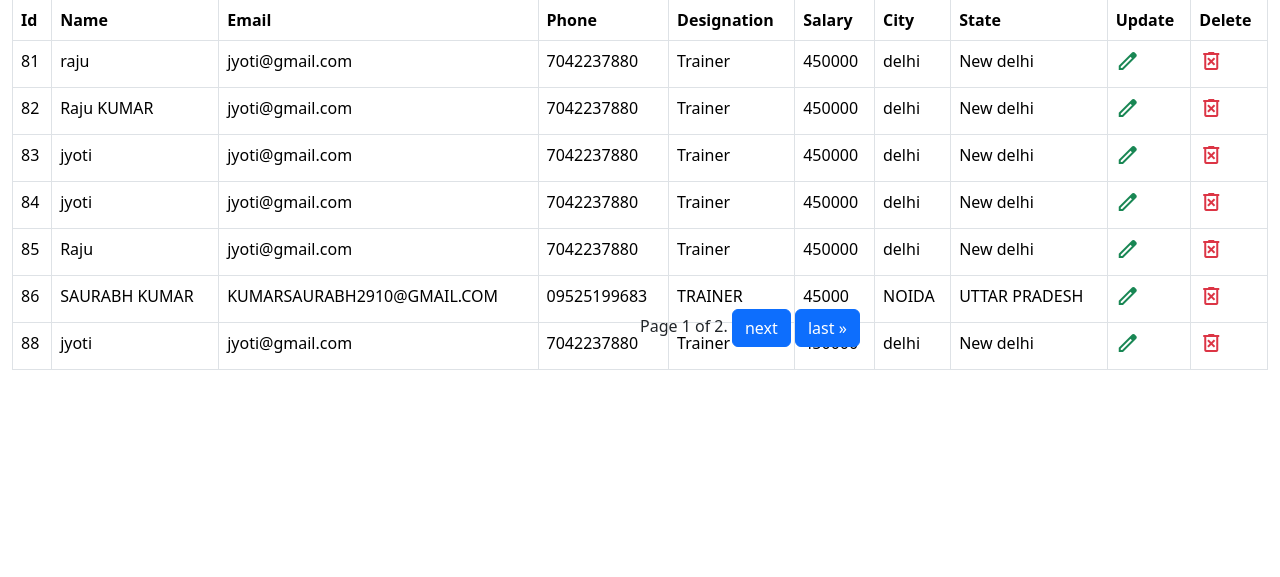
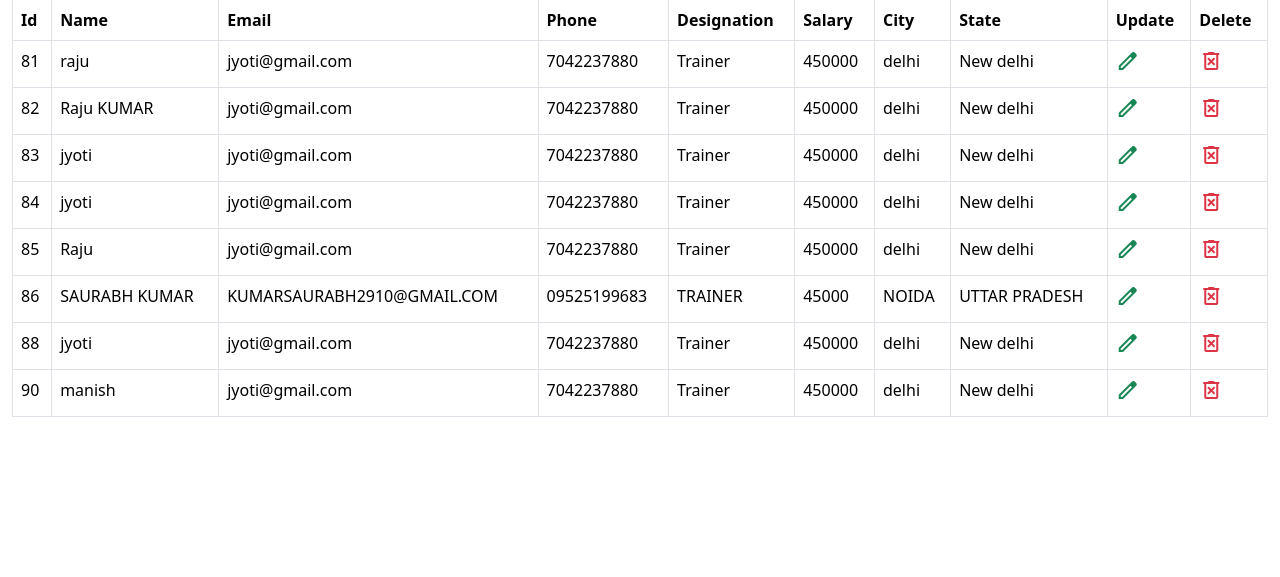
Before and after one commit to saurabhprasadsah/ClassBasedViewExample, a Django app: page / in a window 1280 px wide. Shown: the part 57-634 px from the top of the page. Run offline with Django 4.2, Linux system fonts and the light colour scheme; data comes from the database, SQL or seed files in the repository; both versions use the stored data as it was after the commit.

Commit message:
classbasedview

```diff
--- a/mainApp/templates/index.html
+++ b/mainApp/templates/index.html
@@ -74,7 +74,7 @@
                 class="material-symbols-outlined text-danger">delete_forever</span></a></td>
         </tr>
         {% endfor %}
-      </table>
+      <!-- </table>
     </div>
     <div class="pagination my-pagination">
       <span class="step-links">
@@ -93,7 +93,7 @@
         {% endif %}
       </span>
     </div>
-  </div>
+  </div> -->
   {% endblock %}
   <footer class="bg-primary text-light text-center p-2 fixed-bottom">
     <p>Copyright@mycrudapp</p>
--- a/mainApp/views.py
+++ b/mainApp/views.py
@@ -29,7 +29,7 @@ from django.db.models  import Q
 class EmployeeClassView(View):
     def get(self,Request):
         data = Employee.objects.all().order_by("id")
-        paginator = Paginator(data, 7)  # Show 25 contacts per page.
+        paginator = Paginator(data, 20)  # Show 25 contacts per page.
         page_number = Request.GET.get("page")
         page_obj = paginator.get_page(page_number)
         return render(Request,"index.html", {'data':page_obj})
```
Also changed, not shown: db.sqlite3.
